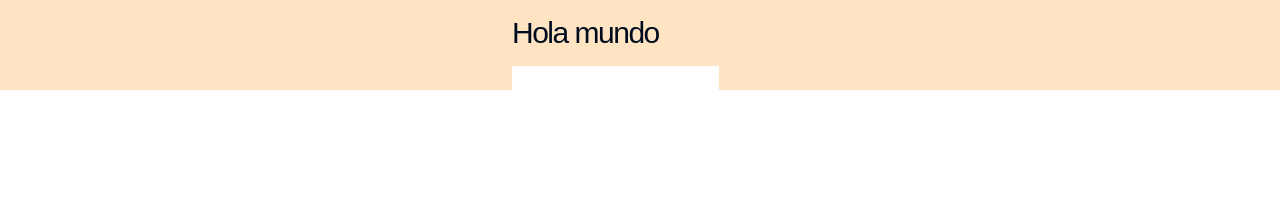
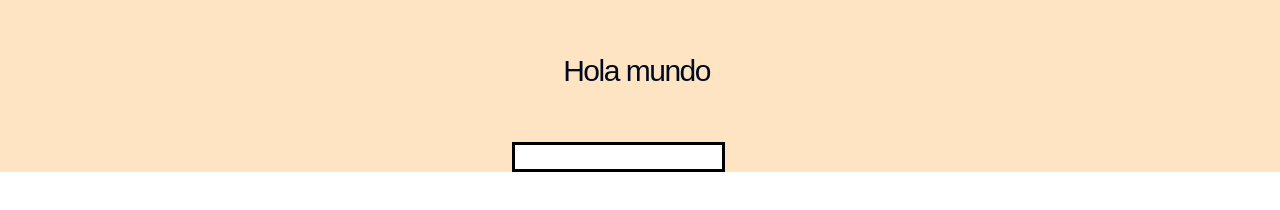
Before and after one commit to juandiramu/Tailwind, a website: page index.html in a window 1280 px wide. Drawn offline with Linux system fonts and the light colour scheme.

Commit message:
Añadiendo borde

```diff
--- a/index.html
+++ b/index.html
@@ -11,8 +11,8 @@
 
 <body>
     <div style="background-color: bisque; padding-left: 40%; padding-right: 40%;">
-        <h1 style="padding-top: 5%; padding-bottom: 5%;">Hola mundo</h1>
-        <input type="text">
+        <h1 style="padding: 20%;">Hola mundo</h1>
+        <input type="text" style="border:solid 3px black;">
     </div>
 </body>
 
```
